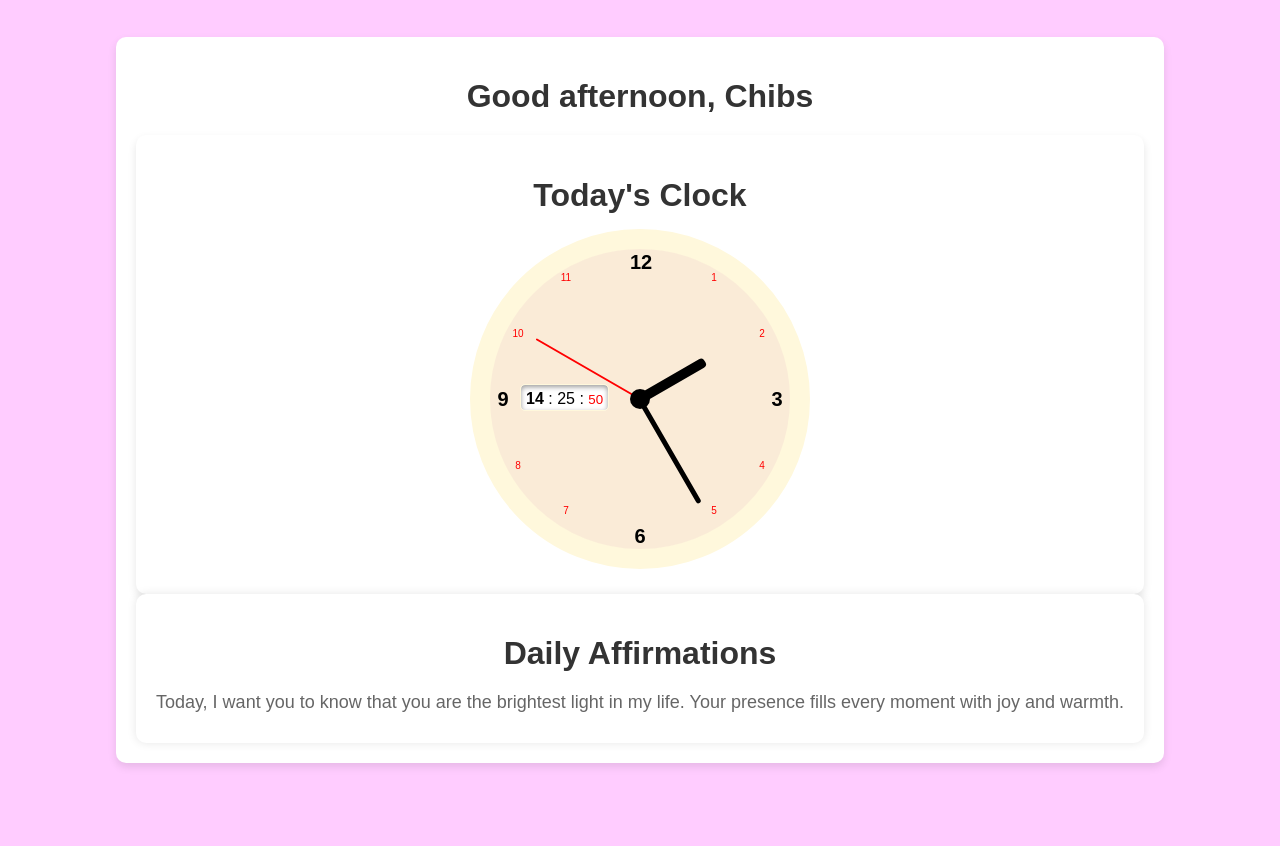
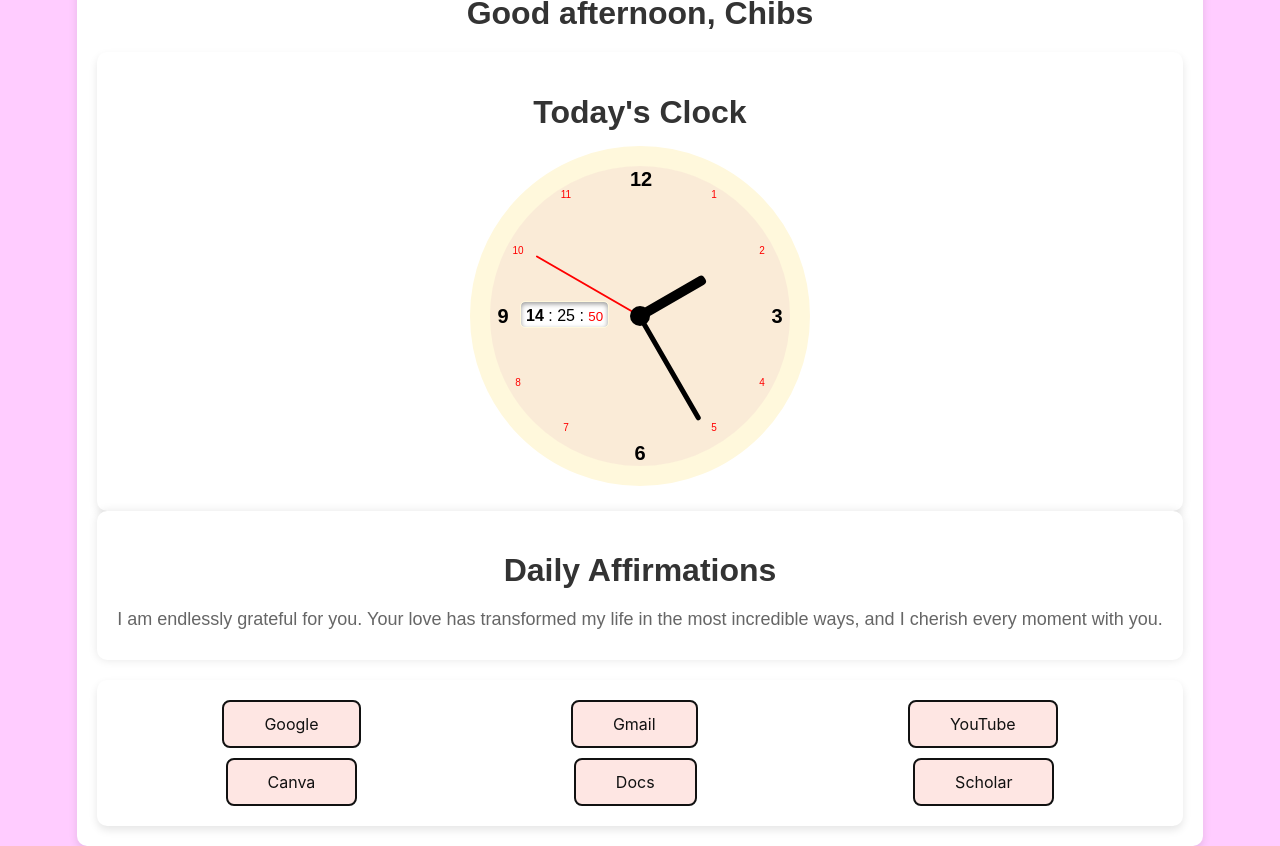
Before and after one commit to krooldonutz/for-chibs, a website with bundled scripts: page index.html in a window 1280 px wide. Before the commit the page ends 800 px from the top, so only its background shows below. Built offline with nearby package versions, Linux system fonts and the light colour scheme.

Commit message:
add buttons for chibs

```diff
--- a/index.html
+++ b/index.html
@@ -6,15 +6,12 @@
     <title>Daily Affirmations</title>
     <link rel="stylesheet" href="styles.css">
 </head>
-
 <body>
     <div class="container">
         <div class="greeting-container">
             <h1 id="greeting">Loading...</h1>
-
         </div>
         <div class="container">
-
             <div class="clock-container">
                 <h1>Today's Clock</h1>
                 <div class="clock">
@@ -38,21 +35,27 @@
                         <li><span>12</span></li>
                     </ul>
                 </div>
-
-            <audio src="https://sampleswap.org/samples-ghost/DRUMS%20and%20SINGLE%20HITS/snares/5[kb]sidestick.aif.mp3" class="audio"   ></audio>
-
+                <audio src="https://sampleswap.org/samples-ghost/DRUMS%20and%2SINGLE%20HITS/snares/5[kb]sidestick.aif.mp3" class="audio"></audio>
             </div>
         </div>
-
-    <script src="src/script.js" type="module"></script>
-</body>
-
-<body>
         <div class="affirmation-container">
             <h1>Daily Affirmations</h1>
             <p id="affirmation">Loading...</p>
         </div>
+        <div class="buttons-container">
+            <div class="top-buttons">
+                <button class="button-56" id='Google' role="button">Google</button>
+                <button class="button-56" id='Gmail' role="button">Gmail</button>
+                <button class="button-56" id='Youtube' role="button">YouTube</button>
+            </div>
+            <div class="bottom-buttons">
+                <button class="button-56" id='Canva' role="button">Canva</button>
+                <button class="button-56" id='google-docs' role="button">Docs</button>
+                <button class="button-56" id='google-scholar' role="button">Scholar</button>
+
+            </div>
+        </div>
+    </div>
+    <script src="src/script.js" type="module"></script>
 </body>
-
-
 </html>
--- a/src/script.js
+++ b/src/script.js
@@ -15,18 +15,10 @@ export function displayRandomAffirmation() {
         affirmationElement.textContent += ` - ${randomAffirmation.author} (${randomAffirmation.source})`;
     }
 }
-function updateDigitalClock() {
-  const now = new Date();
-  const hours = now.getHours().toString().padStart(2, '0');
-  const minutes = now.getMinutes().toString().padStart(2, '0');
-  const seconds = now.getSeconds().toString().padStart(2, '0');
-  const timeString = `${hours}:${minutes}:${seconds}`;
 
-  const digitalClockContainer = document.getElementById('digitalClockContainer');
-  digitalClockContainer.textContent = 'Digital time: ' + timeString;
+export function openWebsite(webURl) {
+  window.open(webURl, "_blank");
 }
-
-
 
 function updateGreeting() {
   const now = new Date();
@@ -43,23 +35,18 @@ function updateGreeting() {
   const greetingElement = document.getElementById('greeting');
   greetingElement.textContent = `${greeting}, ${name}`;
 }
-window.onload = function() {
-
+function setDate(){
   const hourHand = document.querySelector('.hourHand');
   const minuteHand = document.querySelector('.minuteHand');
   const secondHand = document.querySelector('.secondHand');
   const time = document.querySelector('.time');
   const clock = document.querySelector('.clock');
-      const audio = document.querySelector('.audio');
-
-      function setDate(){
     const today = new Date();
 
     const second = today.getSeconds();
     const secondDeg = ((second / 60) * 360) + 360;
     secondHand.style.transform = `rotate(${secondDeg}deg)`;
 
-          audio.play();
 
     const minute = today.getMinutes();
     const minuteDeg = ((minute / 60) * 360);
@@ -73,16 +60,39 @@ window.onload = function() {
 
     }
 
+var googleButton = document.getElementById("Google")
+googleButton.addEventListener("click", function() {
+  openWebsite('https://www.google.com');
+});
+
+var gmailButton = document.getElementById("Gmail");
+gmailButton.addEventListener("click", function() {
+    openWebsite('https://www.gmail.com');
+});
+
+var youtubeButton = document.getElementById("Youtube");
+youtubeButton.addEventListener("click", function() {
+    openWebsite('https://www.youtube.com');
+});
+
+var canvaButton = document.getElementById("Canva");
+canvaButton.addEventListener("click", function() {
+    openWebsite('https://www.canva.com');
+});
+
+var googleDocsButton = document.getElementById("google-docs");
+googleDocsButton.addEventListener("click", function() {
+    openWebsite('https://docs.google.com/');
+});
+
+var googleScholarButton = document.getElementById("google-scholar");
+googleScholarButton.addEventListener("click", function() {
+    openWebsite('https://scholar.google.com/');
+});
+
+window.onload = function() {
+
       setInterval(setDate, 1000);
-
+      displayRandomAffirmation()
+      updateGreeting()
   }
-
-// // Update both clocks every second
-// setInterval(() => {
-//   updateDigitalClock();
-//   clock()
-// }, 1000);
-
-displayRandomAffirmation()
-
-updateGreeting()
--- a/styles.css
+++ b/styles.css
@@ -29,6 +29,13 @@ p {
 }
 
 .affirmation-container {
+    background-color:  #fff;
+    padding: 20px;
+    border-radius: 10px;
+    box-shadow: 0 0 10px rgba(0, 0, 0, 0.1);
+}
+
+.button-container {
     background-color:  #fff;
     padding: 20px;
     border-radius: 10px;
@@ -194,3 +201,89 @@ p {
     font-size: 20px;
     font-weight: bold;
 }
+
+/* CSS */
+.button-56 {
+  align-items: center;
+  background-color: #fee6e3;
+  border: 2px solid #111;
+  border-radius: 8px;
+  box-sizing: border-box;
+  color: #111;
+  cursor: pointer;
+  display: flex;
+  font-family: Inter,sans-serif;
+  font-size: 16px;
+  height: 48px;
+  justify-content: center;
+  line-height: 24px;
+  max-width: 100%;
+  padding: 0 25px;
+  position: relative;
+  text-align: center;
+  text-decoration: none;
+  user-select: none;
+  -webkit-user-select: none;
+  touch-action: manipulation;
+}
+
+.button-56:after {
+  background-color: #111;
+  border-radius: 8px;
+  content: "";
+  display: block;
+  height: 48px;
+  left: 0;
+  width: 100%;
+  position: absolute;
+  top: -2px;
+  transform: translate(8px, 8px);
+  transition: transform .2s ease-out;
+  z-index: -1;
+}
+
+.button-56:hover:after {
+  transform: translate(0, 0);
+}
+
+.button-56:active {
+  background-color: #ffdeda;
+  outline: 0;
+}
+
+.button-56:hover {
+  outline: 0;
+}
+
+@media (min-width: 768px) {
+  .button-56 {
+    padding: 0 40px;
+  }
+}
+
+
+
+.buttons-container {
+    display: flex;
+    flex-direction: column;
+    align-items: center;
+    background-color: white; /* Adjust background color as needed */
+    padding: 20px;
+    border-radius: 10px;
+    box-shadow: 0 4px 8px rgba(0, 0, 0, 0.1); /* Add drop shadow */
+    margin-top: 20px; /* Adjust margin as needed */
+}
+
+.top-buttons{
+    display: flex;
+    justify-content: space-around;
+    width: 100%;
+    margin-bottom:10px;
+}
+
+.bottom-buttons {
+    display: flex;
+    justify-content: space-around;
+    width: 100%;
+
+}
```
Lines whose indentation alone changed are shown as unchanged.
